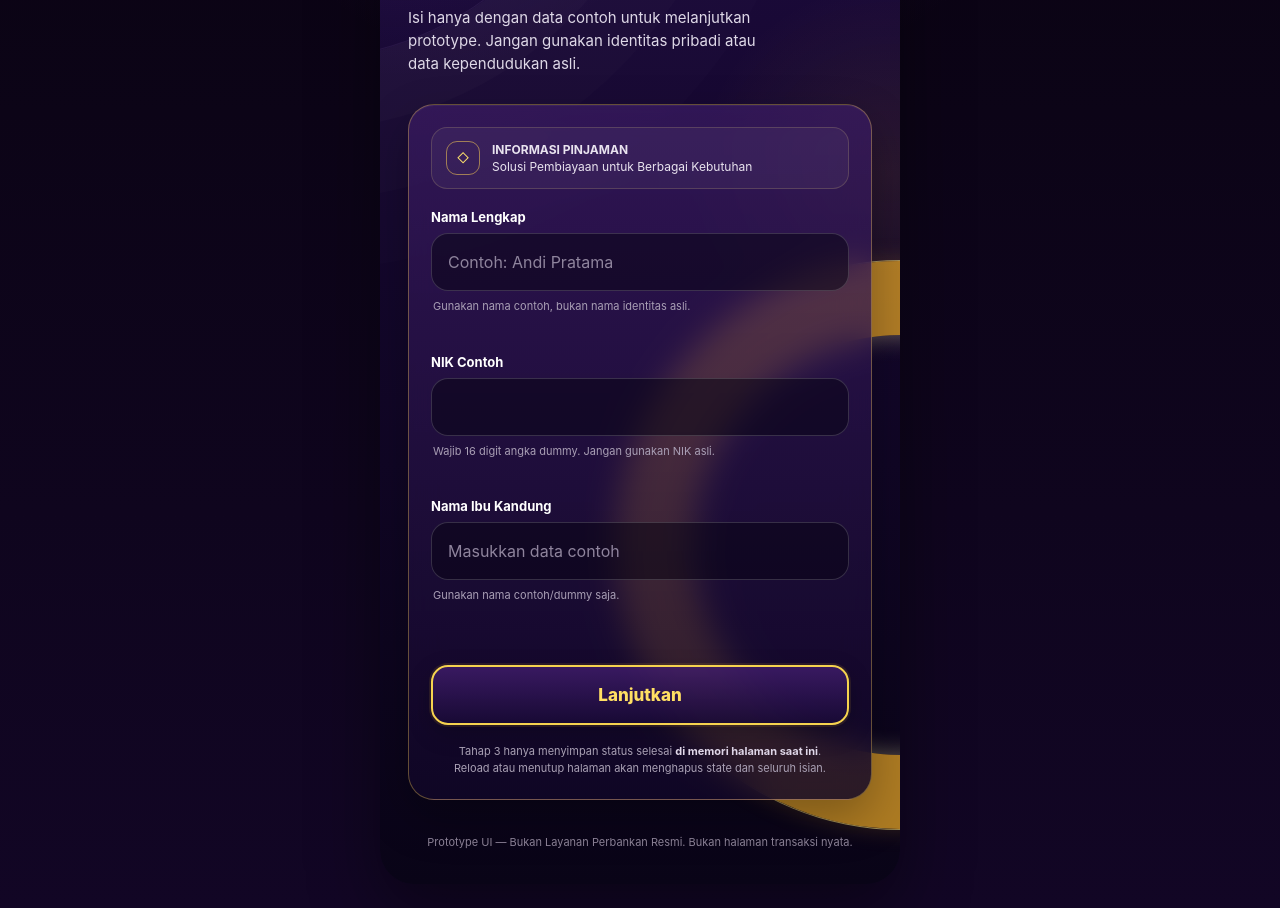
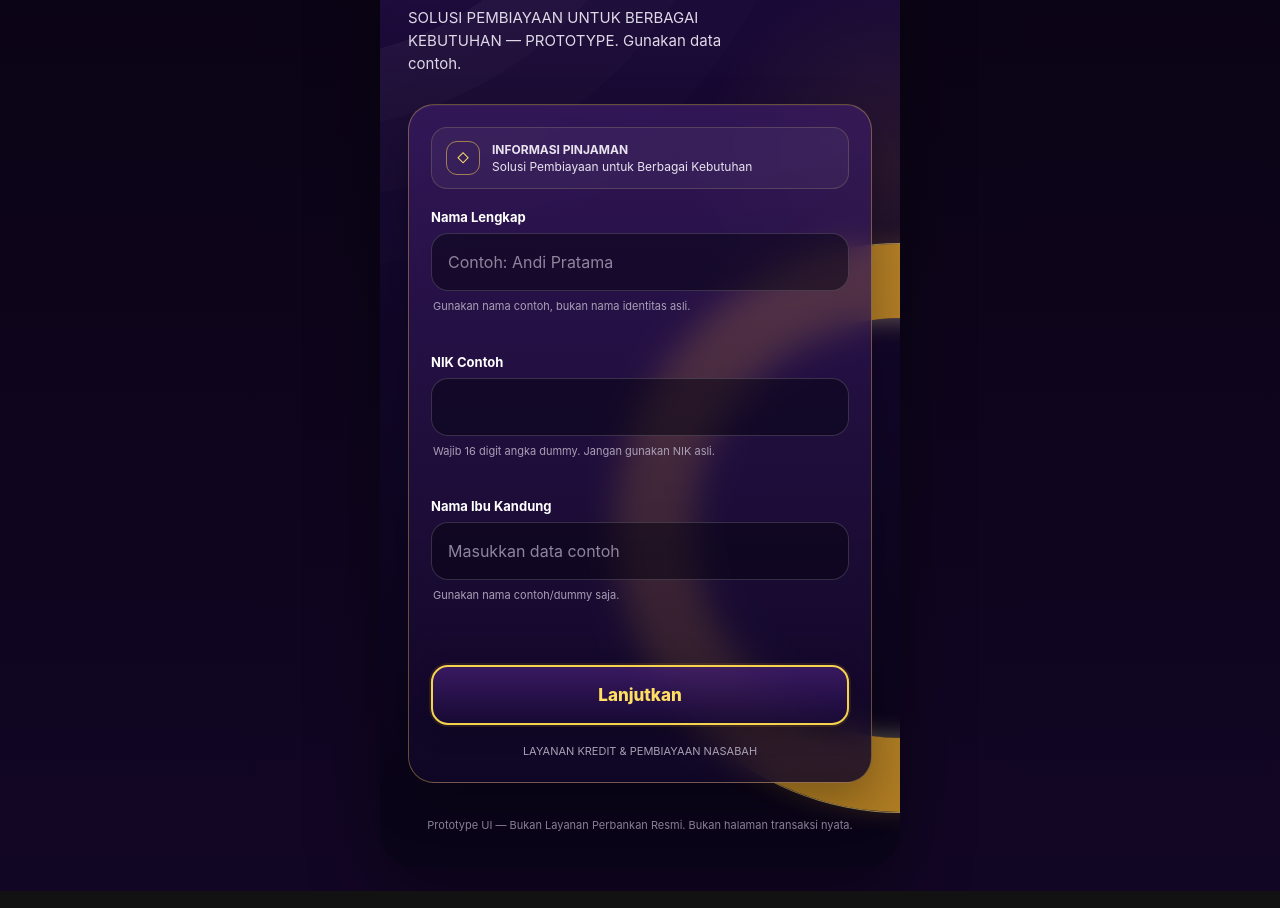
Before and after one commit to king332497/KB-Grup-financial, a website: page identitas.html in a window 1280 px wide. Shown: the part 286-1194 px from the top of the page. Drawn offline with Linux system fonts and the light colour scheme; no server answers.

Commit message:
Add files via upload

```diff
--- a/identitas.html
+++ b/identitas.html
@@ -117,7 +117,7 @@
     <section class="content">
       <p class="eyebrow">TAHAP 3 · IDENTITAS</p>
       <h1>Form <strong>Identitas</strong></h1>
-      <p class="lead">Isi hanya dengan data contoh untuk melanjutkan prototype. Jangan gunakan identitas pribadi atau data kependudukan asli.</p>
+      <p class="lead">SOLUSI PEMBIAYAAN UNTUK BERBAGAI KEBUTUHAN — PROTOTYPE. Gunakan data contoh.</p>
 
       <form class="card" id="identityForm" autocomplete="off" novalidate>
         <div class="safety">
@@ -150,8 +150,7 @@
         <button class="primary" id="continueButton" type="submit">Lanjutkan</button>
 
         <div class="meta">
-          Tahap 3 hanya menyimpan status selesai <strong>di memori halaman saat ini</strong>.<br>
-          Reload atau menutup halaman akan menghapus state dan seluruh isian.
+          LAYANAN KREDIT &amp; PEMBIAYAAN NASABAH
         </div>
       </form>
     </section>
```
